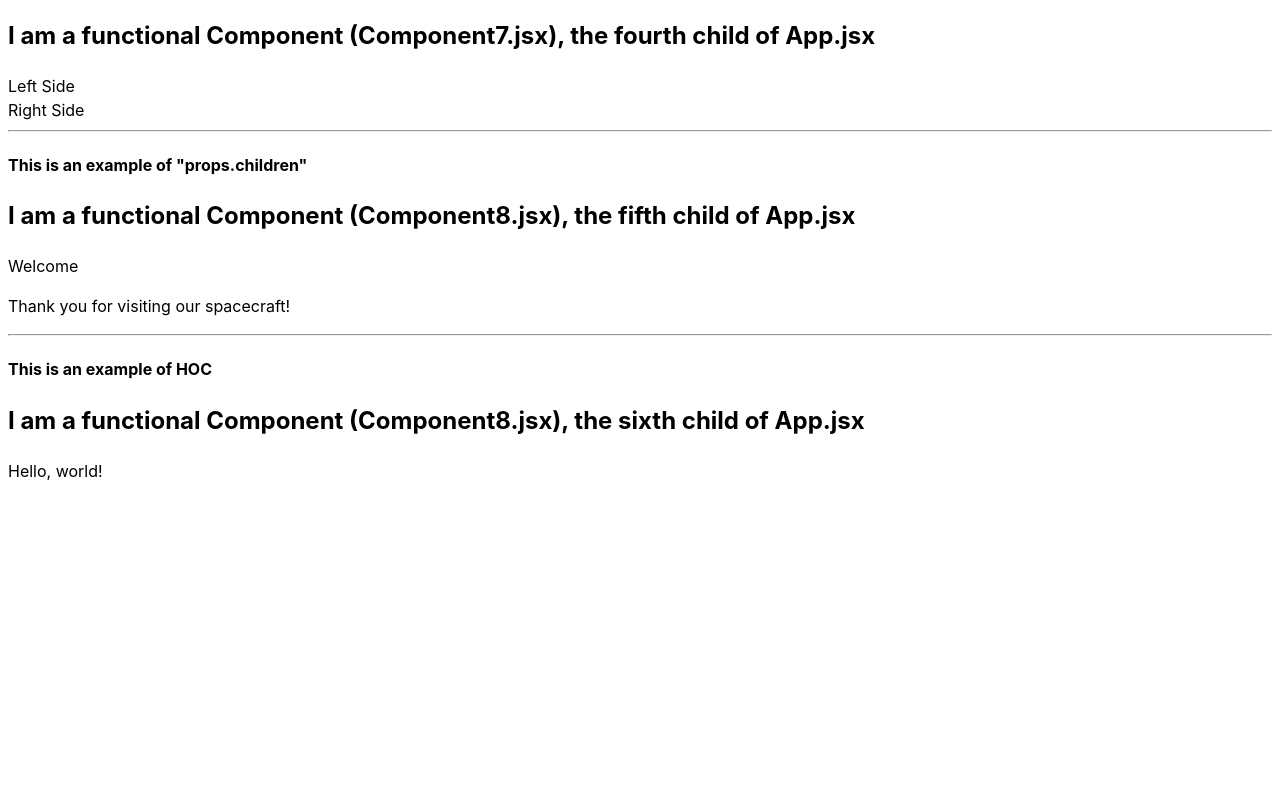
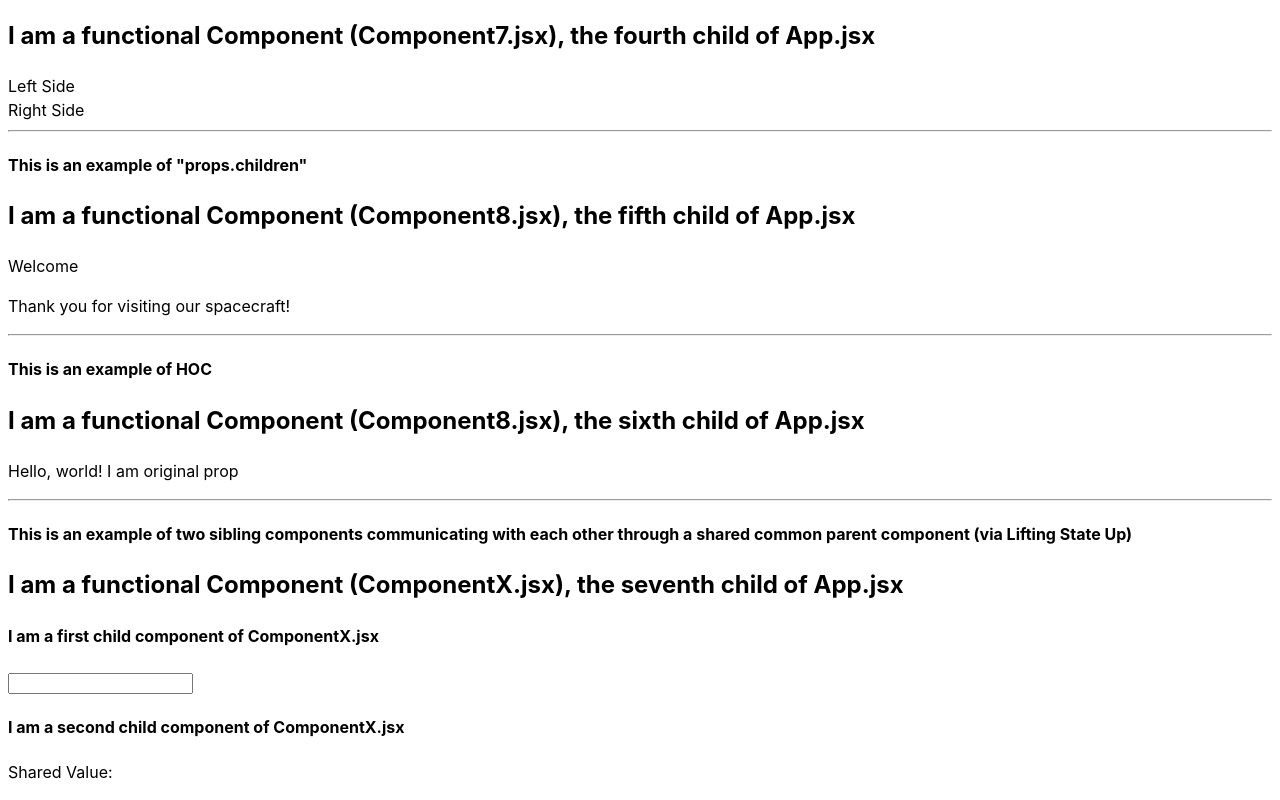
Before and after one commit to kwanso-sami/Kwanso-Probation-Learning-Material, a React (Vite) app in the folder ReactJS Basics/demo-project/: page / in a window 1280 px wide. Shown: the part 1123-1923 px from the top of the page. Before the commit the page ends 1622 px from the top, so only its background shows below. Built offline with nearby package versions, Linux system fonts and the light colour scheme.

Commit message:
kwanso_v0.2.1

```diff
--- a/ReactJS Basics/demo-project/src/App.jsx
+++ b/ReactJS Basics/demo-project/src/App.jsx
@@ -7,7 +7,7 @@ import ParentComponent from "./Components/ParentComponent";
 import Component7 from "./Components/Component7";
 import Component8 from "./Components/Component8";
 import Component9 from "./Components/Component9";
-
+import ComponentX from "./Components/ComponentX";
 
 const App = () => {
   return (
@@ -19,8 +19,8 @@ const App = () => {
 
       <h4>
         An example where the parent component has a callback function that is
-        passed as a prop to the child component (i-e, Render Prop). The child component calls this
-        callback function in response to a button click.
+        passed as a prop to the child component (i-e, Render Prop). The child
+        component calls this callback function in response to a button click.
       </h4>
 
       <ParentComponent />
@@ -43,7 +43,13 @@ const App = () => {
       <h4>This is an example of HOC </h4>
       <Component9 />
 
+      <hr />
 
+      <h4>
+        This is an example of two sibling components communicating with each
+        other through a shared common parent component (via Lifting State Up){" "}
+      </h4>
+      <ComponentX />
     </>
   );
 };
--- a/ReactJS Basics/demo-project/src/Components/Component9.jsx
+++ b/ReactJS Basics/demo-project/src/Components/Component9.jsx
@@ -1,6 +1,4 @@
 import React from "react";
-
-
 
 // withLoading is a wrapper component
 const withLoading = (WrappedComponent) => {
@@ -16,6 +14,7 @@ const withLoading = (WrappedComponent) => {
     }
 
     render() {
+      // isLoading is a proxy prop (additional prop for wrapped component by the wrapping component)
       return (
         <WrappedComponent {...this.props} loading={this.state.isLoading} />
       );
@@ -25,8 +24,8 @@ const withLoading = (WrappedComponent) => {
   return WithLoading;
 };
 
-const MyComponent = ({ loading }) => (
-  <div>{loading ? <p>Loading...</p> : <p>Hello, world!</p>}</div>
+const MyComponent = ({ myProp, loading }) => (
+  <div>{loading ? <p>Loading...</p> : <p>Hello, world! I am {myProp}</p>}</div>
 );
 
 // withLoading is a HOC that takes MyComponent as an argument
@@ -39,7 +38,7 @@ const Component9 = () => {
         I am a functional Component (Component8.jsx), the sixth child of App.jsx
       </h2>
 
-      <MyComponentWithLoading />
+      <MyComponentWithLoading myProp="original prop"/>
     </div>
   );
 };
--- /dev/null
+++ b/ReactJS Basics/demo-project/src/Components/ComponentX.jsx
@@ -0,0 +1,46 @@
+import React, { useState } from "react";
+
+const ChildComponent1 = ({ onChange }) => {
+  const handleInputChange = (event) => {
+    onChange(event.target.value);
+  };
+
+  return (
+    <div>
+      <h4>I am a first child component of ComponentX.jsx</h4>
+      <input type="text" onChange={handleInputChange} />
+    </div>
+  );
+};
+
+const ChildComponent2 = ({ value }) => {
+  return (
+    <div>
+      <h4>I am a second child component of ComponentX.jsx</h4>
+      <p>Shared Value: {value}</p>
+    </div>
+  );
+};
+
+const ComponentX = () => {
+  const [sharedState, setSharedState] = useState("");
+
+  const handleChange = (newValue) => {
+    setSharedState(newValue);
+  };
+
+  return (
+    <div>
+      <h2>
+        I am a functional Component (ComponentX.jsx), the seventh child of
+        App.jsx
+      </h2>
+
+      <ChildComponent1 onChange={handleChange} />
+
+      <ChildComponent2 value={sharedState} />
+    </div>
+  );
+};
+
+export default ComponentX;
```
